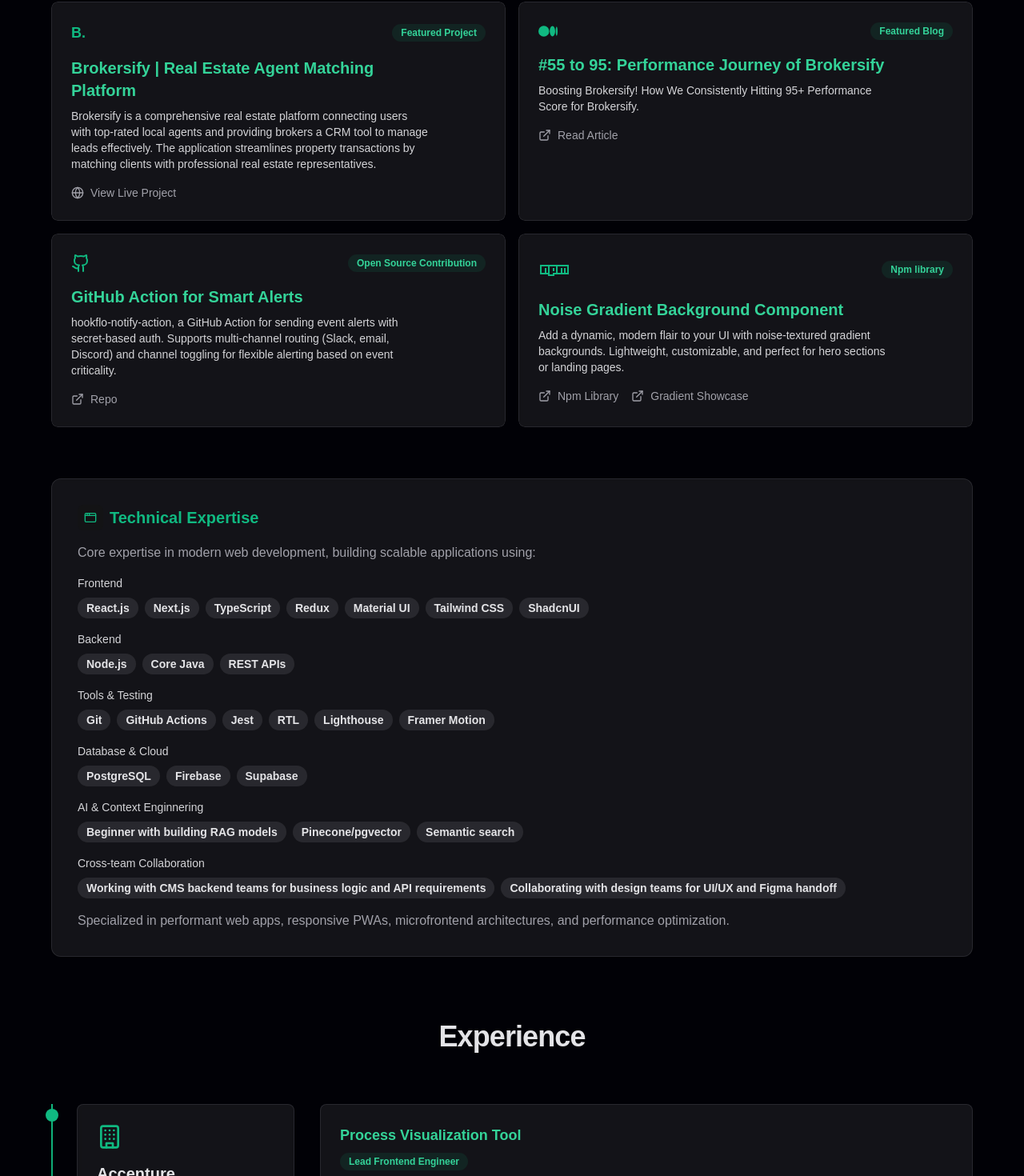
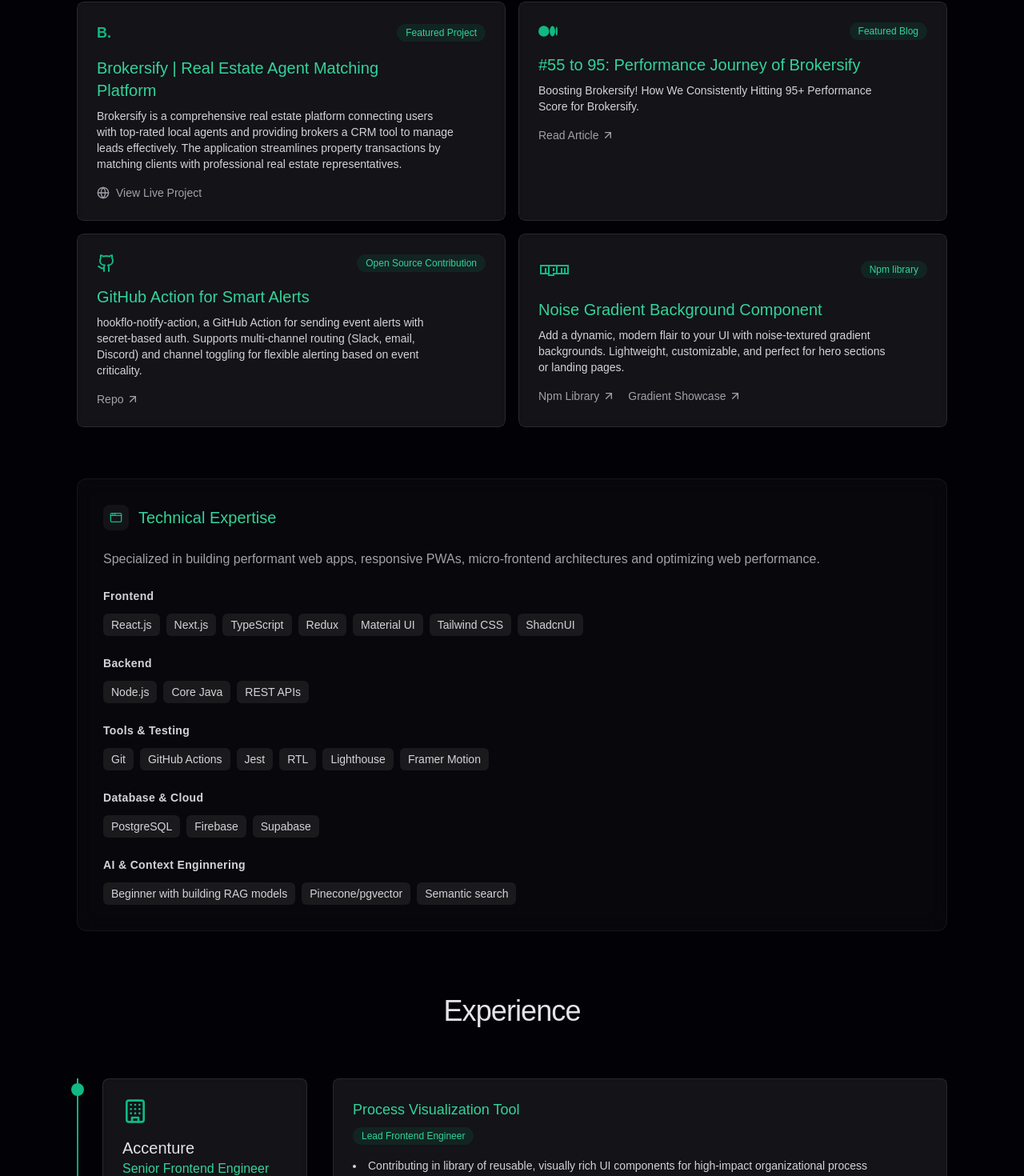
Before and after one commit to Prateek32177/portfolio, a Next.js app: page / in a window 1280 px wide. Shown: the part 830-2300 px from the top of the page at 80% size. Built offline with nearby package versions, Linux system fonts and the light colour scheme.

Commit message:
updated design

```diff
--- a/src/components/home/Home.tsx
+++ b/src/components/home/Home.tsx
@@ -1,13 +1,13 @@
 "use client";
 
-import { motion } from "framer-motion";
+import { motion} from "framer-motion";
 import {
   Github,
   Globe,
   MapPin,
   AppWindow,
   Twitter,
-  ExternalLink,
+  ArrowUpRight,
   Linkedin,
   Copy,
   Building,
@@ -136,7 +136,6 @@
       </div>
 
       {/* Navbar */}
-      <div className="relative w-full">
       <motion.nav
         className={`border-[0.5px] border-white/40 flex max-w-fit top-8 md:top-10 inset-x-0 mx-auto backdrop-blur-sm shadow-xl text-zinc-200 z-[5000] py-2 md:py-4 px-4 md:px-10 gap-4 md:gap-4 items-center justify-center rounded-lg fixed`}
         initial={{ y: -100 }}
@@ -158,9 +157,8 @@
           </a>
         ))}
       </motion.nav>
-      </div>
 
-      <main className="relative pt-24">
+      <main className="relative pt-24 max-w-6xl mx-auto py-2 px-8">
         <section id="about" className="flex items-center justify-center">
           <div className="max-w-6xl w-full space-y-8 md:space-y-16">
             <motion.div
@@ -191,7 +189,7 @@
                       {data.personalInfo.title}
                     </span>
                   </div>
-                  <h1 className="text-4xl md:text-5xl lg:text-7xl font-bold tracking-tight">
+                  <h1 className="text-4xl md:text-5xl lg:text-7xl tracking-tight font-bold">
                     Hi, I&apos;m {data.personalInfo.name}
                     <span className={`text-${themes[theme].primary}-500`}>
                       .
@@ -306,13 +304,13 @@
                     </span>
                     <Badge
                       variant="secondary"
-                      className={`bg-${themes[theme].primary}-500/10 text-${themes[theme].primary}-400 hover:bg-inherit`}
+                      className={`bg-${themes[theme].primary}-500/10 text-${themes[theme].primary}-400 hover:bg-inherit font-light`}
                     >
                       Featured Project
                     </Badge>
                   </div>
                   <h4
-                    className={`text-xl font-bold mb-2 text-${themes[theme].primary}-400 group-hover:text-${themes[theme].primary}-300 transition-colors duration-300 max-w-sm`}
+                    className={`text-xl mb-2 text-${themes[theme].primary}-400 group-hover:text-${themes[theme].primary}-300 transition-colors duration-300 max-w-sm`}
                   >
                     {featuredProject.title}
                   </h4>
@@ -354,13 +352,13 @@
                     </svg>
                     <Badge
                       variant="secondary"
-                      className={`bg-${themes[theme].primary}-500/10 text-${themes[theme].primary}-400 hover:bg-inherit`}
+                      className={`bg-${themes[theme].primary}-500/10 text-${themes[theme].primary}-400 hover:bg-inherit font-light`}
                     >
                       Featured Blog
                     </Badge>
                   </div>
                   <h4
-                    className={`text-xl font-bold mb-2 text-${themes[theme].primary}-400 group-hover:text-${themes[theme].primary}-300 transition-colors duration-300`}
+                    className={`text-xl mb-2 text-${themes[theme].primary}-400 group-hover:text-${themes[theme].primary}-300 transition-colors duration-300`}
                   >
                     {featuredBlog.title}
                   </h4>
@@ -369,10 +367,10 @@
                   </p>
                   <a
                     href={featuredBlog.link}
-                    className={`flex items-center gap-2 text-zinc-400 hover:text-${themes[theme].primary}-400 text-sm transition-colors duration-300`}
+                    className={`flex items-center gap-1 text-zinc-400 hover:text-${themes[theme].primary}-400 text-sm transition-colors duration-300`}
                   >
-                    <ExternalLink className="w-4 h-4" aria-hidden="true" />
                     Read Article
+                    <ArrowUpRight className="w-4 h-4" aria-hidden="true" />
                   </a>
                 </div>
               </motion.div>
@@ -395,13 +393,13 @@
                     />
                     <Badge
                       variant="secondary"
-                      className={`bg-${themes[theme].primary}-500/10 text-${themes[theme].primary}-400 hover:bg-inherit`}
+                      className={`bg-${themes[theme].primary}-500/10 text-${themes[theme].primary}-400 hover:bg-inherit font-light`}
                     >
                       Open Source Contribution
                     </Badge>
                   </div>
                   <h4
-                    className={`text-xl font-bold mb-2 text-${themes[theme].primary}-400 group-hover:text-${themes[theme].primary}-300 transition-colors duration-300`}
+                    className={`text-xl mb-2 text-${themes[theme].primary}-400 group-hover:text-${themes[theme].primary}-300 transition-colors duration-300`}
                   >
                     GitHub Action for Smart Alerts
                   </h4>
@@ -413,10 +411,10 @@
                   </p>
                   <a
                     href={"https://github.com/Hookflo/notify-action"}
-                    className={`flex items-center gap-2 text-zinc-400 hover:text-${themes[theme].primary}-400 text-sm transition-colors duration-300`}
+                    className={`flex items-center gap-1 text-zinc-400 hover:text-${themes[theme].primary}-400 text-sm transition-colors duration-300`}
                   >
-                    <ExternalLink className="w-4 h-4" aria-hidden="true" />
                     Repo
+                    <ArrowUpRight className="w-4 h-4" aria-hidden="true" />
                   </a>
                 </div>
               </motion.div>
@@ -444,13 +442,13 @@
                     </svg>
                     <Badge
                       variant="secondary"
-                      className={`bg-${themes[theme].primary}-500/10 text-${themes[theme].primary}-400 hover:bg-inherit`}
+                      className={`bg-${themes[theme].primary}-500/10 text-${themes[theme].primary}-400 hover:bg-inherit font-light`}
                     >
                       Npm library
                     </Badge>
                   </div>
                   <h4
-                    className={`text-xl font-bold mb-2 text-${themes[theme].primary}-400 group-hover:text-${themes[theme].primary}-300 transition-colors duration-300`}
+                    className={`text-xl mb-2 text-${themes[theme].primary}-400 group-hover:text-${themes[theme].primary}-300 transition-colors duration-300`}
                   >
                     Noise Gradient Background Component
                   </h4>
@@ -462,17 +460,17 @@
                   <div className="flex gap-4">
                     <a
                       href={"https://www.npmjs.com/package/noise-gradient-bg"}
-                      className={`flex items-center gap-2 text-zinc-400 hover:text-${themes[theme].primary}-400 text-sm transition-colors duration-300`}
+                      className={`flex items-center gap-1 text-zinc-400 hover:text-${themes[theme].primary}-400 text-sm transition-colors duration-300`}
                     >
-                      <ExternalLink className="w-4 h-4" aria-hidden="true" />
                       Npm Library
+                      <ArrowUpRight className="w-4 h-4" aria-hidden="true" />
                     </a>
                     <a
                       href={"https://www.hookflo.com/gradient-showcase"}
-                      className={`flex items-center gap-2 text-zinc-400 hover:text-${themes[theme].primary}-400 text-sm transition-colors duration-300`}
+                      className={`flex items-center gap-1 text-zinc-400 hover:text-${themes[theme].primary}-400 text-sm transition-colors duration-300`}
                     >
-                      <ExternalLink className="w-4 h-4" aria-hidden="true" />
                       Gradient Showcase
+                      <ArrowUpRight className="w-4 h-4" aria-hidden="true" />
                     </a>
                   </div>
                 </div>
@@ -487,46 +485,50 @@
               className="relative"
             >
               <Card
-                className={`relative bg-zinc-800/50 backdrop-blur-sm rounded-xl p-4 md:p-8 space-y-4 hover:border-${themes[theme].primary}-500/50 bg-zinc-800/50 border-zinc-700/50 group hover:border-${themes[theme].primary}-500/50 transition-colors duration-300`}
+                className={`relative bg-zinc-900/30 backdrop-blur-md border border-zinc-800/50 hover:border-${themes[theme].primary}-500/50 transition-colors duration-300 rounded-xl p-6 md:p-8 flex flex-col space-y-6`}
               >
-                <h2
-                  className={`text-lg md:text-xl font-semibold flex items-center gap-2  text-${themes[theme].primary}-500`}
-                >
-                  <div className="p-2  rounded-lg backdrop-brightness-50">
+                {/* Header */}
+                <div className="flex items-center gap-3">
+                  <div className="p-2 rounded-lg bg-zinc-800/40">
                     <AppWindow
                       className={`w-4 h-4 text-${themes[theme].primary}-500`}
                       aria-hidden="true"
                     />
                   </div>
+                  <h2
+                    className={`text-xl font-medium text-${themes[theme].primary}-400`}
+                  >
                     Technical Expertise
                   </h2>
-                <div className="space-y-4">
-                  <p className="text-zinc-400 leading-relaxed text-sm md:text-base">
-                    {data.technicalExpertise.shortDescription}
+                </div>
+
+                {/* Long Description */}
+                <>
+                  <p className="text-zinc-400 text-sm md:text-base leading-relaxed">
+                    {data.technicalExpertise.longDescription}
                   </p>
+                </>
+                {/* Skill Categories */}
+                <div className="space-y-6">
                   {data.technicalExpertise.skills.map(
                     (skillCategory, index) => (
-                      <div key={index} className="space-y-2">
-                        <h3 className="text-sm font-medium text-zinc-300">
+                      <div key={index} className="space-y-3">
+                        <h3 className="text-sm font-semibold text-zinc-300 tracking-wide">
                           {skillCategory.category}
                         </h3>
                         <div className="flex flex-wrap gap-2">
                           {skillCategory.items.map((skill) => (
-                            <Badge
+                            <span
                               key={skill}
-                              variant="secondary"
-                              className="bg-zinc-700/50 hover:bg-zinc-700 transition-colors text-zinc-200 text-xs md:text-sm"
+                              className="text-xs md:text-sm text-zinc-300 bg-zinc-800/60 px-2.5 py-1 rounded-md hover:bg-zinc-700 transition-colors"
                             >
                               {skill}
-                            </Badge>
+                            </span>
                           ))}
                         </div>
                       </div>
                     )
                   )}
-                  <p className="text-zinc-400 leading-relaxed text-sm md:text-base">
-                    {data.technicalExpertise.longDescription}
-                  </p>
                 </div>
               </Card>
             </motion.div>
@@ -536,7 +538,7 @@
         {/* Experience Section */}
         <section id="experience" className="py-20">
           <div className="max-w-6xl mx-auto">
-            <h2 className="text-3xl md:text-4xl font-bold tracking-tight text-center mb-8 md:mb-16">
+            <h2 className="text-3xl md:text-4xl tracking-tight text-center mb-8 md:mb-16">
               Experience
             </h2>
             <div className="relative space-y-12">
@@ -563,7 +565,7 @@
                       className={`w-8 h-8 text-${themes[theme].primary}-500 mb-4`}
                       aria-hidden="true"
                     />
-                    <h3 className="text-xl font-bold">{exp.company}</h3>
+                    <h3 className="text-xl">{exp.company}</h3>
                     <p className={`text-${themes[theme].primary}-400`}>
                       {exp.role}
                     </p>
@@ -578,13 +580,13 @@
                         <CardContent className="p-6">
                           <div className="flex flex-col items-start">
                             <h4
-                              className={`text-lg font-bold mb-2 text-${themes[theme].primary}-400 group-hover:text-${themes[theme].primary}-300 transition-colors duration-300`}
+                              className={`text-lg  mb-2 text-${themes[theme].primary}-400 group-hover:text-${themes[theme].primary}-300 transition-colors duration-300`}
                             >
                               {project.title}
                             </h4>
                             <Badge
                               variant="secondary"
-                              className={`bg-${themes[theme].primary}-500/10 text-${themes[theme].primary}-400 mb-4 hover:bg-inherit`}
+                              className={`bg-${themes[theme].primary}-500/10 text-${themes[theme].primary}-400 mb-4 hover:bg-inherit font-light`}
                             >
                               {project.role}
                             </Badge>
@@ -599,7 +601,7 @@
                               <Badge
                                 key={tech}
                                 variant="secondary"
-                                className="bg-zinc-700/50 text-zinc-300 text-xs hover:bg-inherit"
+                                className="bg-zinc-700/50 text-zinc-300 text-xs hover:bg-inherit font-light"
                               >
                                 {tech}
                               </Badge>
@@ -616,18 +618,19 @@
         </section>
 
         {/* Projects Section */}
-        <section id="projects" className="py-20">
-          <div className="max-w-6xl mx-auto">
-            <div className="text-center space-y-4 mb-12">
-              <h2 className="text-3xl font-bold text-center">
+        <section id="projects" className="py-24 px-4">
+          <div className="max-w-5xl mx-auto">
+            <div className="text-center mb-16 space-y-4">
+              <h2 className="text-4xl font-semibold tracking-tight">
                 Passion Projects
               </h2>
-              <p className="text-zinc-400 max-w-2xl mx-auto text-sm md:text-base">
-                A selection of my most impactful work, showcasing
-                problem-solving abilities and technical expertise
+              <p className="text-zinc-400 max-w-lg mx-auto text-sm leading-relaxed">
+                Showcasing thoughtful design, clean code, and impactful
+                solutions.
               </p>
             </div>
-            <div className="grid sm:grid-cols-2 lg:grid-cols-3 gap-6">
+
+            <div className="grid grid-cols-1 sm:grid-cols-2 gap-6">
               {data.projects.map((project, index) => (
                 <motion.div
                   key={project.title}
@@ -635,78 +638,76 @@
                   animate={{ opacity: 1, y: 0 }}
                   transition={{ delay: index * 0.1 }}
                 >
-                  <Card
-                    className={`bg-zinc-800/50 border-zinc-700/50 overflow-hidden group h-full backdrop-blur-sm transition-colors hover:bg-zinc-800/80 hover:border-${themes[theme].primary}-500/50`}
-                  >
-                    <CardContent className="p-4 flex flex-col h-full">
-                      <div className="relative flex-grow">
-                        <div className="space-y-3">
-                          <div className="flex justify-between items-start">
-                            <div className="p-2 backdrop-brightness-50 rounded-lg">
+                  <div className="group relative h-full bg-zinc-900/30 border border-zinc-700/70 hover:border-zinc-700 transition-colors duration-300 p-5 rounded-xl backdrop-blur-md flex flex-col justify-between">
+                    <>
+                      <div className="flex justify-between items-start mb-4">
+                        <div className="p-1.5 rounded-md bg-zinc-800/40">
                           <AppWindow
-                                className={`w-4 h-4 text-${themes[theme].primary}-500`}
-                                aria-hidden="true"
+                            className={`w-4 h-4 text-${themes[theme].primary}-400`}
                           />
                         </div>
-                            <Badge
-                              variant="secondary"
-                              className="bg-zinc-700 text-zinc-300 text-xs hover:bg-inherit"
-                            >
+                        <span className="text-xs text-zinc-400">
                           {project.period}
-                            </Badge>
+                        </span>
                       </div>
-                          <div>
+
+                      <div className="space-y-2">
                         <h3
-                              className={`text-lg font-bold text-${themes[theme].primary}-400 mb-1 transition-colors`}
+                          className={`text-lg font-medium text-${themes[theme].primary}-300`}
                         >
                           {project.title}
                         </h3>
-                            <p className="text-zinc-300 text-sm line-clamp-2">
+                        <p className="text-zinc-400 text-sm leading-relaxed line-clamp-3">
                           {project.description}
                         </p>
                       </div>
-                          <div className="flex flex-wrap gap-1 py-2">
+
+                      <div className="flex flex-wrap gap-2 mt-4">
                         {project.tech.map((tech) => (
-                              <Badge
+                          <span
                             key={tech}
-                                variant="secondary"
-                                className="bg-zinc-700/50 text-zinc-300 text-xs hover:bg-inherit"
+                            className="text-xs text-zinc-400 bg-zinc-800/50 px-2 py-0.5 rounded-md"
                           >
                             {tech}
-                              </Badge>
+                          </span>
                         ))}
                       </div>
+                    </>
+                    <div className="flex gap-4 items-center mt-6 pt-4 border-t border-zinc-800 text-sm">
+                      {project.link && (
+                        <a
+                          href={project.link}
+                          target="_blank"
+                          className={`flex items-center gap-2 text-${themes[theme].primary}-400 hover:text-${themes[theme].primary}-300 transition`}
+                        >
+                          <Globe className="w-4 h-4" />
+                          Live
+                        </a>
+                      )}
+                      {project.github && (
+                        <a
+                          href={project.github}
+                          target="_blank"
+                          className="flex items-center gap-2 text-zinc-400 hover:text-zinc-300 transition"
+                        >
+                          <Github className="w-4 h-4" />
+                          Code
+                        </a>
+                      )}
                     </div>
                   </div>
-                      <div className="flex items-center gap-4 pt-3 mt-auto border-t border-zinc-700">
-                        <a
-                          href={project.link}
-                          className={`flex items-center gap-2 text-${themes[theme].primary}-400 hover:text-${themes[theme].primary}-300 text-sm cursor-pointer`}
-                        >
-                          <Globe className="w-4 h-4" aria-hidden="true" />
-                          Live Demo
-                        </a>
-                        <a
-                          href={project.github}
-                          className="flex items-center gap-2 text-zinc-400 hover:text-zinc-300 text-sm cursor-pointer"
-                        >
-                          <Github className="w-4 h-4" aria-hidden="true" />
-                          Source
-                        </a>
-                      </div>
-                    </CardContent>
-                  </Card>
                 </motion.div>
               ))}
             </div>
           </div>
         </section>
+
         {/* Contact Section */}
-        <footer id="contact" className="py-20 px-4 bg-zinc-800/30 rounded-md">
+        <footer id="contact" className="py-20 px-8 bg-zinc-800/30 rounded-md">
           <div className="max-w-6xl mx-auto">
             <div className="grid md:grid-cols-2 gap-12">
               <div className="space-y-4 md:space-y-6">
-                <h2 className="text-3xl md:text-4xl font-bold tracking-tighter">
+                <h2 className="text-3xl md:text-4xl tracking-tighter">
                   Let&apos;s create something
                   <span className={`text-${themes[theme].primary}-500`}>
                     {" "}
@@ -800,7 +801,7 @@
             </div>
             <Separator className="my-8 md:my-12 bg-zinc-700" />
             <div className="text-center text-xs md:text-sm text-zinc-400">
-              © 2024 {data.personalInfo.name}. All rights reserved.
+              © 2025 {data.personalInfo.name}. All rights reserved.
             </div>
           </div>
         </footer>
--- a/src/config.ts
+++ b/src/config.ts
@@ -144,9 +144,10 @@
   ],
   technicalExpertise: {
     shortDescription:
-      "Core expertise in modern web development, building scalable applications using:",
+      "Core expertise in modern web development, with a focus on building scalable applications using:",
     longDescription:
-      "Specialized in performant web apps, responsive PWAs, microfrontend architectures, and performance optimization.",
+      "Specialized in building performant web apps, responsive PWAs, micro-frontend architectures and optimizing web performance.",
+
     skills: [
       {
         category: "Frontend",
@@ -185,13 +186,6 @@
           "Beginner with building RAG models",
           "Pinecone/pgvector",
           "Semantic search",
-        ],
-      },
-      {
-        category: "Cross-team Collaboration",
-        items: [
-          "Working with CMS backend teams for business logic and API requirements",
-          "Collaborating with design teams for UI/UX and Figma handoff",
         ],
       },
     ],
```
Lines whose indentation alone changed are shown as unchanged.
